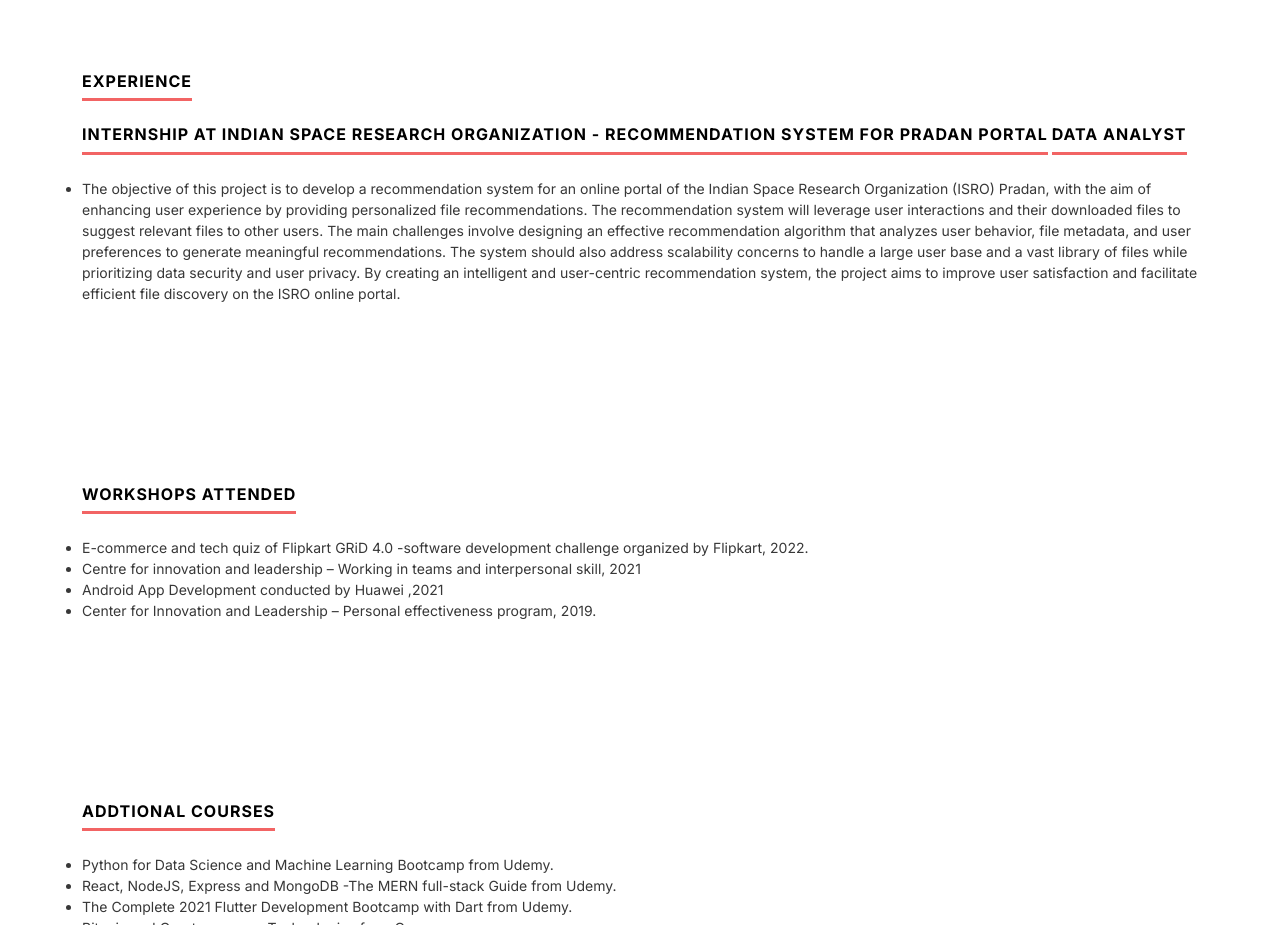
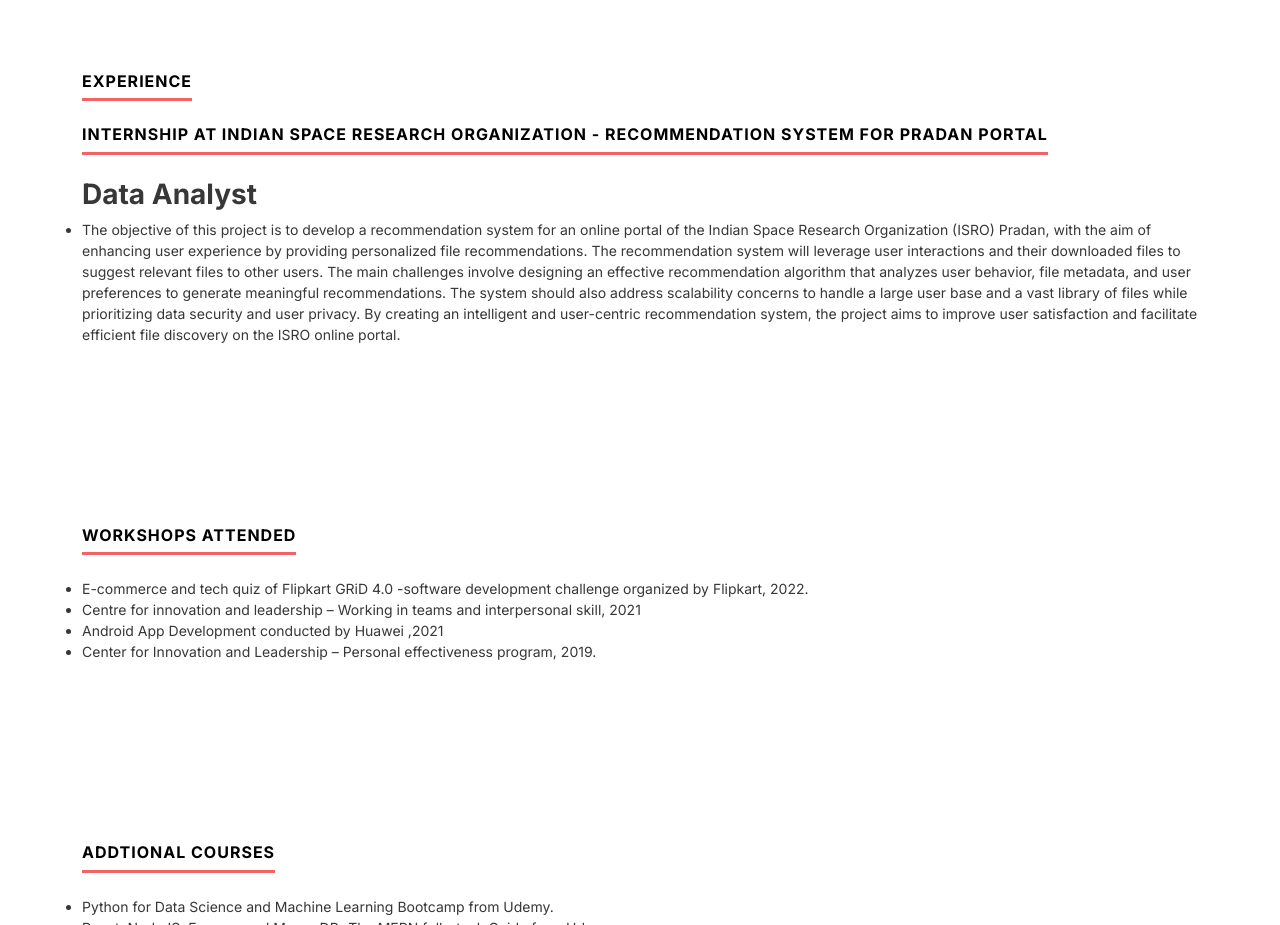
Before and after one commit to Anirudhpk2001/CV, a plain HTML site: page index.html in a window 1280 px wide. Shown: the part 2120-3045 px from the top of the page. Drawn offline with nearby package versions, Linux system fonts and the light colour scheme.

Commit message:
Update index.html

```diff
--- a/index.html
+++ b/index.html
@@ -190,8 +190,8 @@
       <div class="container">
         <section>
             <h1 class="ds-heading">Experience </h1> <br>
-            <h2 class="ds-heading">Internship at Indian Space Research Organization - Recommendation System For Pradan Portal </h2>
-            <h3 class="ds-heading">Data Analyst</h3>
+            <h2 class="ds-heading">Internship at Indian Space Research Organization - Recommendation System For Pradan Portal </h2><br>
+            <h3 ><b>Data Analyst</b></h3>
             <!-- <p>Highly capable, respectful and disciplined professional with extensive knowledge in Java, HTML, CSS, and JavaScript. Adept at executing tasks in a timely manner, delivering projects on schedule and meeting quality standards. Proven track record of delivering exceptional results and exceeding expectations. Committed to maintaining a strong work ethic and providing top-notch service to clients.</p> -->
             <!-- <div class="ds-button-sec text-center">
                 <a href="https://drive.google.com/drive/folders/1wRNBx3qypMwShnyLwSOfRdGCHgnIlZZ8" class="ds-button">Download Resume</a>
```
